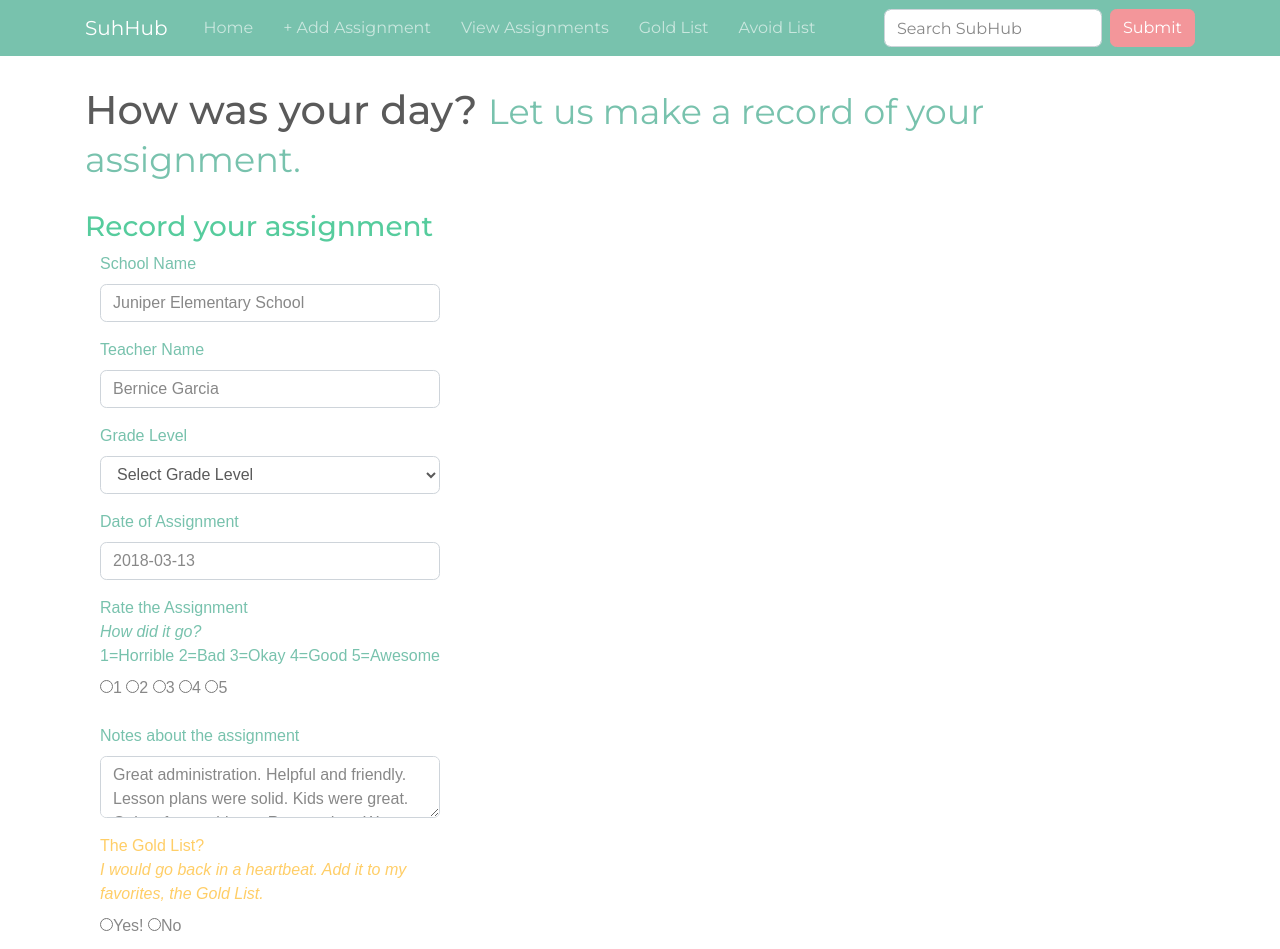
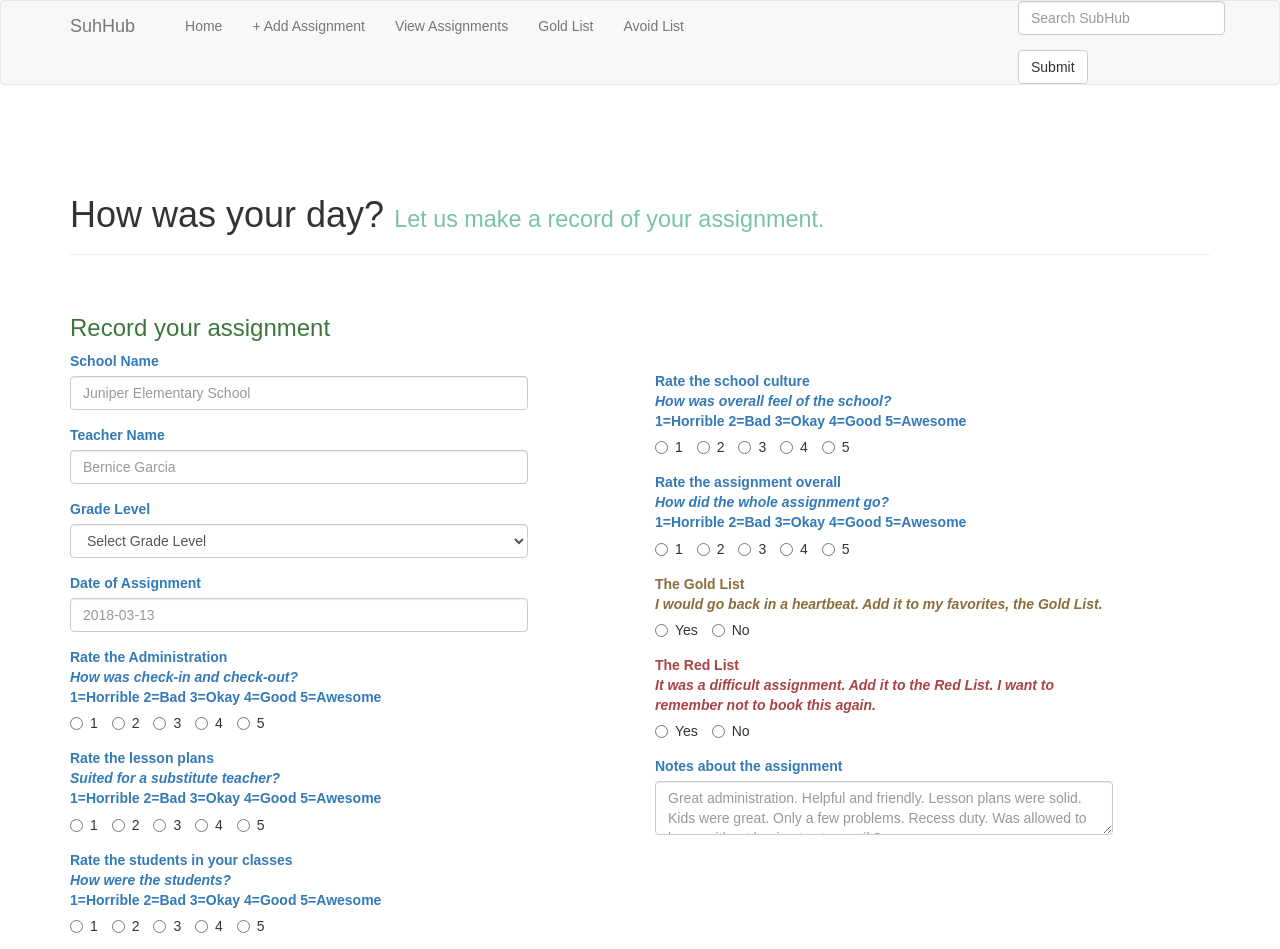
Before and after one commit to okayohyeah/subhub-web, a React (Create React App) app in the folder subhub-web-frontend/: page /addassignment in a window 1280 px wide. Shown: the top 949 px of the page. Built offline with nearby package versions, Linux system fonts and the light colour scheme.

Commit message:
updated: AddAssignment.js Component with additional fields in form. Changed: stylesheet to Bootstrap

```diff
--- a/subhub-web-frontend/public/index.html
+++ b/subhub-web-frontend/public/index.html
@@ -19,8 +19,11 @@
       work correctly both with client-side routing and a non-root public URL.
       Learn how to configure a non-root public URL by running `npm run build`.
     -->
+    <!-- BOOTSTRAP V3 Latest compiled and minified CSS -->
+    <link rel="stylesheet" href="https://maxcdn.bootstrapcdn.com/bootstrap/3.3.7/css/bootstrap.min.css" integrity="sha384-BVYiiSIFeK1dGmJRAkycuHAHRg32OmUcww7on3RYdg4Va+PmSTsz/K68vbdEjh4u" crossorigin="anonymous">
     <!-- MINTY BOOTSWATCH THEME -->
-    <link rel="stylesheet" href="https://bootswatch.com/4/minty/bootstrap.min.css">
+  <!--   <link rel="stylesheet" href="https://bootswatch.com/4/minty/bootstrap.min.css"> -->
+
     <title>SubHub</title>
   </head>
   <body>
--- a/subhub-web-frontend/src/pages/AddAssignment.js
+++ b/subhub-web-frontend/src/pages/AddAssignment.js
@@ -1,5 +1,5 @@
 import React, { Component } from 'react';
-import { Grid, PageHeader, Col, FormGroup, ControlLabel, FormControl, Radio, Button } from 'react-bootstrap';
+import { Grid, PageHeader, Row, Col, FormGroup, ControlLabel, FormControl, Radio, Button } from 'react-bootstrap';
 
 class AddAssignment extends Component {
   render() {
@@ -9,10 +9,13 @@ class AddAssignment extends Component {
         <PageHeader id='header'>
           How was your day? <small className='subtitle'>Let us make a record of your assignment.</small>
         </PageHeader>
+
         <form id='assignment-form'>
+
           <h3 className='text-success'>Record your assignment</h3>
 
-          <Col xs={6} md={4}>
+          <Row>
+            <Col xs={5} md={5}>
               <FormGroup
                 controlId='formBasicText'
               >
@@ -51,7 +54,6 @@ class AddAssignment extends Component {
                 </FormControl>
               </FormGroup>
 
-
               <FormGroup
                 controlId='formBasicText'
               >
@@ -62,24 +64,153 @@ class AddAssignment extends Component {
               <FormGroup
                 controlId='formBasicText'
               >
-              <ControlLabel className='text-primary'>Rate the Assignment
-              <br/><i>How did it go?</i>
+                <ControlLabel className='text-primary'>Rate the Administration
+                <br/><i>How was check-in and check-out?</i>
                 <br/>1=Horrible 2=Bad 3=Okay 4=Good 5=Awesome<br/>
                 </ControlLabel>
-              <br/><Radio name="radioGroup" type='integer' value='1' inline>
+                <br/><Radio name='radioGroup' type='integer' value='1' inline>
                   1
                 </Radio>{' '}
-              <Radio name="radioGroup" type='integer' value='2'inline>
+                <Radio name='radioGroup' type='integer' value='2'inline>
                   2
                 </Radio>{' '}
-              <Radio name="radioGroup" type='integer' value='3'inline>
+                <Radio name='radioGroup' type='integer' value='3'inline>
                   3
                 </Radio>{' '}
-              <Radio name="radioGroup" type='integer' value='4'inline>
+                <Radio name='radioGroup' type='integer' value='4'inline>
                   4
                 </Radio>{' '}
-              <Radio name="radioGroup" type='integer' value='5'inline>
+                <Radio name='radioGroup' type='integer' value='5'inline>
                   5
+                </Radio>
+              </FormGroup>
+
+              <FormGroup
+                controlId='formBasicText'
+              >
+                <ControlLabel className='text-primary'>Rate the lesson plans
+                <br/><i>Suited for a substitute teacher?</i>
+                <br/>1=Horrible 2=Bad 3=Okay 4=Good 5=Awesome<br/>
+                </ControlLabel>
+                <br/><Radio name='radioGroup' type='integer' value='1' inline>
+                  1
+                </Radio>{' '}
+                <Radio name='radioGroup' type='integer' value='2'inline>
+                  2
+                </Radio>{' '}
+                <Radio name='radioGroup' type='integer' value='3'inline>
+                  3
+                </Radio>{' '}
+                <Radio name='radioGroup' type='integer' value='4'inline>
+                  4
+                </Radio>{' '}
+                <Radio name='radioGroup' type='integer' value='5'inline>
+                  5
+                </Radio>
+              </FormGroup>
+
+              <FormGroup
+                controlId='formBasicText'
+              >
+                <ControlLabel className='text-primary'>Rate the students in your classes
+                <br/><i>How were the students?</i>
+                <br/>1=Horrible 2=Bad 3=Okay 4=Good 5=Awesome<br/>
+                </ControlLabel>
+                <br/><Radio name='radioGroup' type='integer' value='1' inline>
+                  1
+                </Radio>{' '}
+                <Radio name='radioGroup' type='integer' value='2'inline>
+                  2
+                </Radio>{' '}
+                <Radio name='radioGroup' type='integer' value='3'inline>
+                  3
+                </Radio>{' '}
+                <Radio name='radioGroup' type='integer' value='4'inline>
+                  4
+                </Radio>{' '}
+                <Radio name='radioGroup' type='integer' value='5'inline>
+                  5
+                </Radio>
+              </FormGroup>
+            </Col>
+            <Col xs={1} md={1}>
+            </Col>
+
+            <Col xs={5} md={5}>
+              <br/>
+              <FormGroup
+                  controlId='formBasicText'
+                >
+                <ControlLabel className='text-primary'>Rate the school culture
+                <br/><i>How was overall feel of the school?</i>
+                <br/>1=Horrible 2=Bad 3=Okay 4=Good 5=Awesome<br/>
+                </ControlLabel>
+                <br/><Radio name='radioGroup' type='integer' value='1' inline>
+                  1
+                </Radio>{' '}
+                <Radio name='radioGroup' type='integer' value='2'inline>
+                  2
+                </Radio>{' '}
+                <Radio name='radioGroup' type='integer' value='3'inline>
+                  3
+                </Radio>{' '}
+                <Radio name='radioGroup' type='integer' value='4'inline>
+                  4
+                </Radio>{' '}
+                <Radio name='radioGroup' type='integer' value='5'inline>
+                  5
+                </Radio>
+              </FormGroup>
+
+              <FormGroup
+                  controlId='formBasicText'
+                >
+                  <ControlLabel className='text-primary'>Rate the assignment overall
+                  <br/><i>How did the whole assignment go?</i>
+                  <br/>1=Horrible 2=Bad 3=Okay 4=Good 5=Awesome<br/>
+                  </ControlLabel>
+                  <br/><Radio name='radioGroup' type='integer' value='1' inline>
+                    1
+                  </Radio>{' '}
+                  <Radio name='radioGroup' type='integer' value='2'inline>
+                    2
+                  </Radio>{' '}
+                  <Radio name='radioGroup' type='integer' value='3'inline>
+                    3
+                  </Radio>{' '}
+                  <Radio name='radioGroup' type='integer' value='4'inline>
+                    4
+                  </Radio>{' '}
+                  <Radio name='radioGroup' type='integer' value='5'inline>
+                    5
+                  </Radio>
+                </FormGroup>
+
+                <FormGroup
+                controlId='formBasicText'
+              >
+                <ControlLabel className='text-warning'>The Gold List
+                <br/><i>I would go back in a heartbeat. Add it to my favorites, the Gold List.</i>
+                </ControlLabel>
+                <br/><Radio name='radioGroup' type='boolean' value='true' inline>
+                  Yes
+                </Radio>{' '}
+                <Radio name='radioGroup' type='boolean' value='false' inline>
+                  No
+                </Radio>
+              </FormGroup>
+
+              <FormGroup
+                controlId='formBasicText'
+              >
+                <ControlLabel className='text-danger'>The Red List
+                <br/><i>It was a difficult assignment. Add it to the Red List. I want to remember not to book this again.</i>
+                </ControlLabel>
+                <br/><Radio name='radioGroup' type='boolean' value='true' inline>
+                  Yes
+                </Radio>{' '}
+                <Radio name='radioGroup' type='boolean' value='false' inline>
+                  No
                 </Radio>
               </FormGroup>
 
@@ -88,36 +219,18 @@ class AddAssignment extends Component {
                 <FormControl componentClass='textarea' placeholder='Great administration. Helpful and friendly. Lesson plans were solid. Kids were great. Only a few problems. Recess duty. Was allowed to leave without having to stay until 3.' />
               </FormGroup>
 
-            <FormGroup
-              controlId='formBasicText'
-            >
-              <ControlLabel className='text-warning'>The Gold List?
-              <br/><i>I would go back in a heartbeat. Add it to my favorites, the Gold List.</i>
-              </ControlLabel>
-              <br/><Radio name="radioGroup" type='text' value='Yes' inline>
-                Yes!
-              </Radio>{' '}
-              <Radio name="radioGroup" type='text' value='No'inline>
-                No
-              </Radio>
-            </FormGroup>
+            </Col>
+          </Row>
 
-            <FormGroup
-              controlId='formBasicText'
-            >
-              <ControlLabel className='text-danger'>The Avoid List?
-              <br/><i>It was a difficult assignment. Add it to the Avoid List. I want to remember not to book this again.</i>
-              </ControlLabel>
-              <br/><Radio name="radioGroup" type='text' value='Yes' inline>
-                Yes!
-              </Radio>{' '}
-              <Radio name="radioGroup" type='text' value='No'inline>
-                No
-              </Radio>
-            </FormGroup>
-
+          <Row>
+            <Col xs={5} md={5}>
+            </Col>
+            <Col xs={2} md={2}>
               <Button type='submit' className='btn btn-secondary'>Submit Assignment</Button>
             </Col>
+          </Row>
+
+
         </form>
       </Grid>
     );
```
Lines whose indentation alone changed are shown as unchanged.
